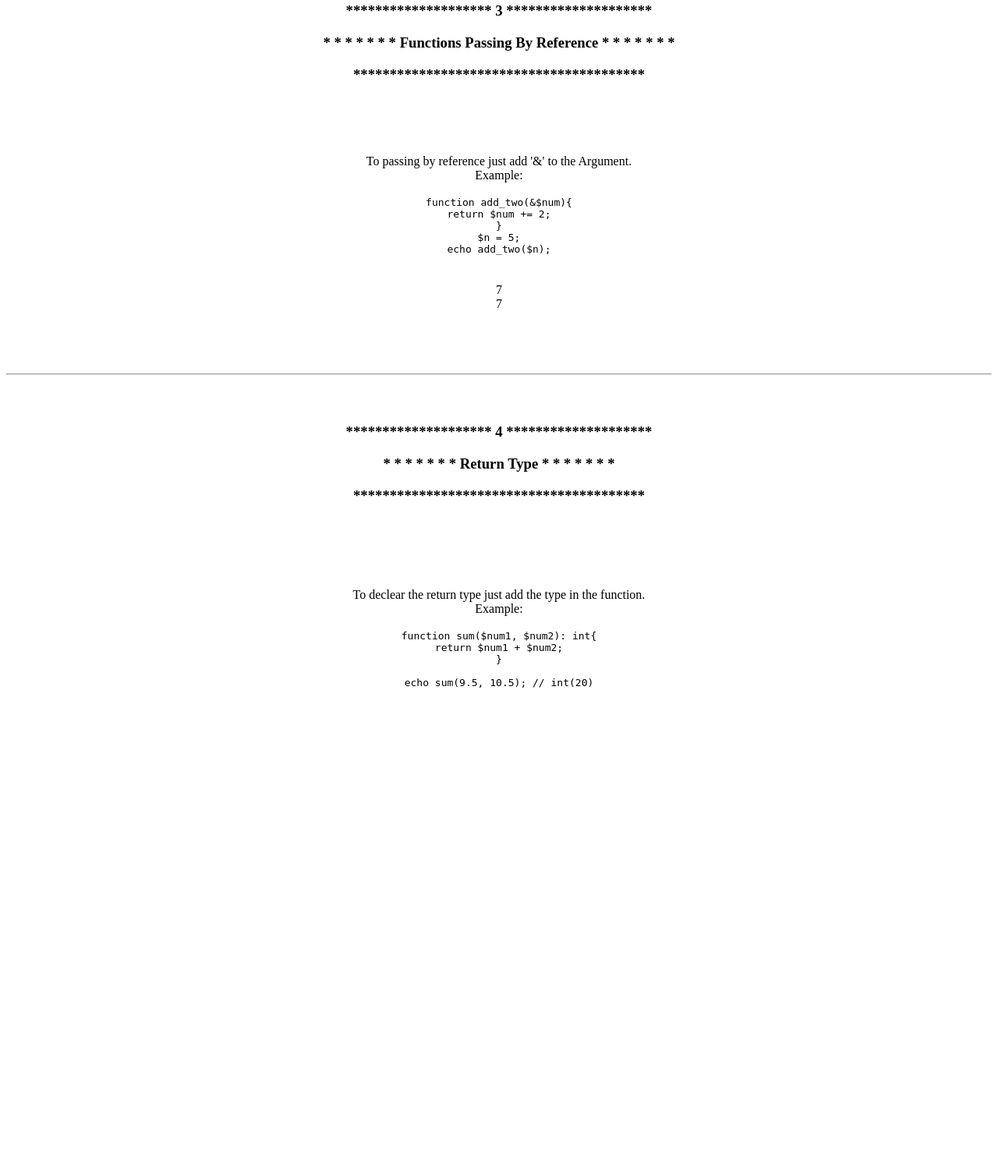
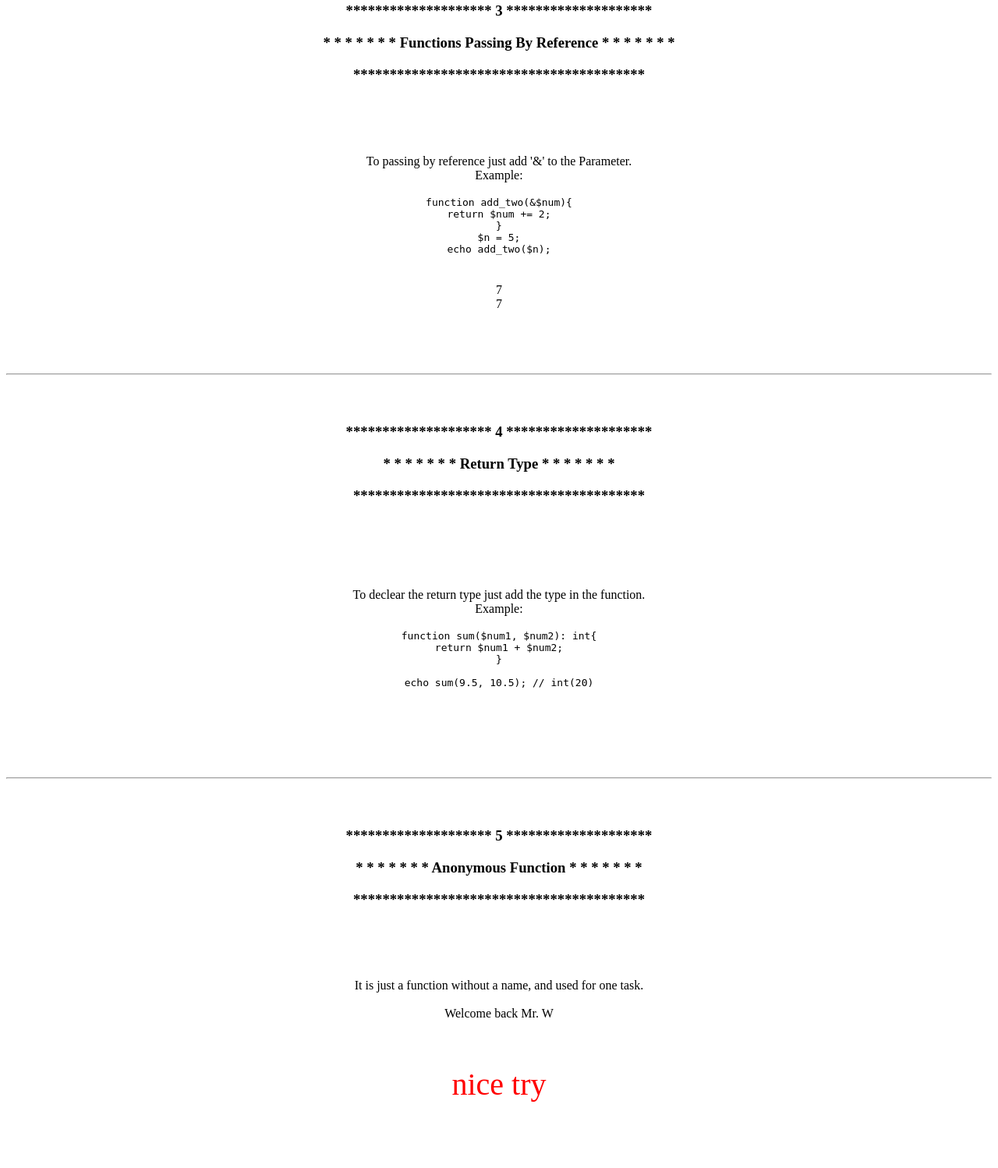
Before and after one commit to Wesam-1110111/PHP-roadmap, a PHP site: page / in a window 1280 px wide. Shown: the part 773-2271 px from the top of the page at 78% size. Before the commit the page ends 1655 px from the top, so only its background shows below. Run offline with PHP 8.4, Linux system fonts and the light colour scheme.

Commit message:
Anonymous Function

```diff
--- a/index.php
+++ b/index.php
@@ -46,7 +46,7 @@ sum(2, 4, 6, 8, 2, 5, 0, 0, 0, 111, 2);
 print_title(3, 'Functions Passing By Reference');
 
 
-echo "To passing by reference just add '&' to the Argument.<br>Example:<br><br>";
+echo "To passing by reference just add '&' to the Parameter.<br>Example:<br><br>";
 
 
 echo <<< 'code'
@@ -93,3 +93,26 @@ echo <<< 'p'
 		</code>
 	</p>
 p;
+
+
+// ***********************  5  **********************
+
+
+print_title(5, 'Anonymous Function');
+
+
+echo 'It is just a function without a name, and used for one task.<br><br>';
+
+
+$hi = function($msg, $person){
+	return "$msg $person";
+};
+
+echo $hi('Welcome back', 'Mr. W');
+
+
+$nice = function(){
+	return '<br><br><p style="color:red; font-size: 40px;">nice try</p><br><br>';
+};
+
+echo $nice();
```
